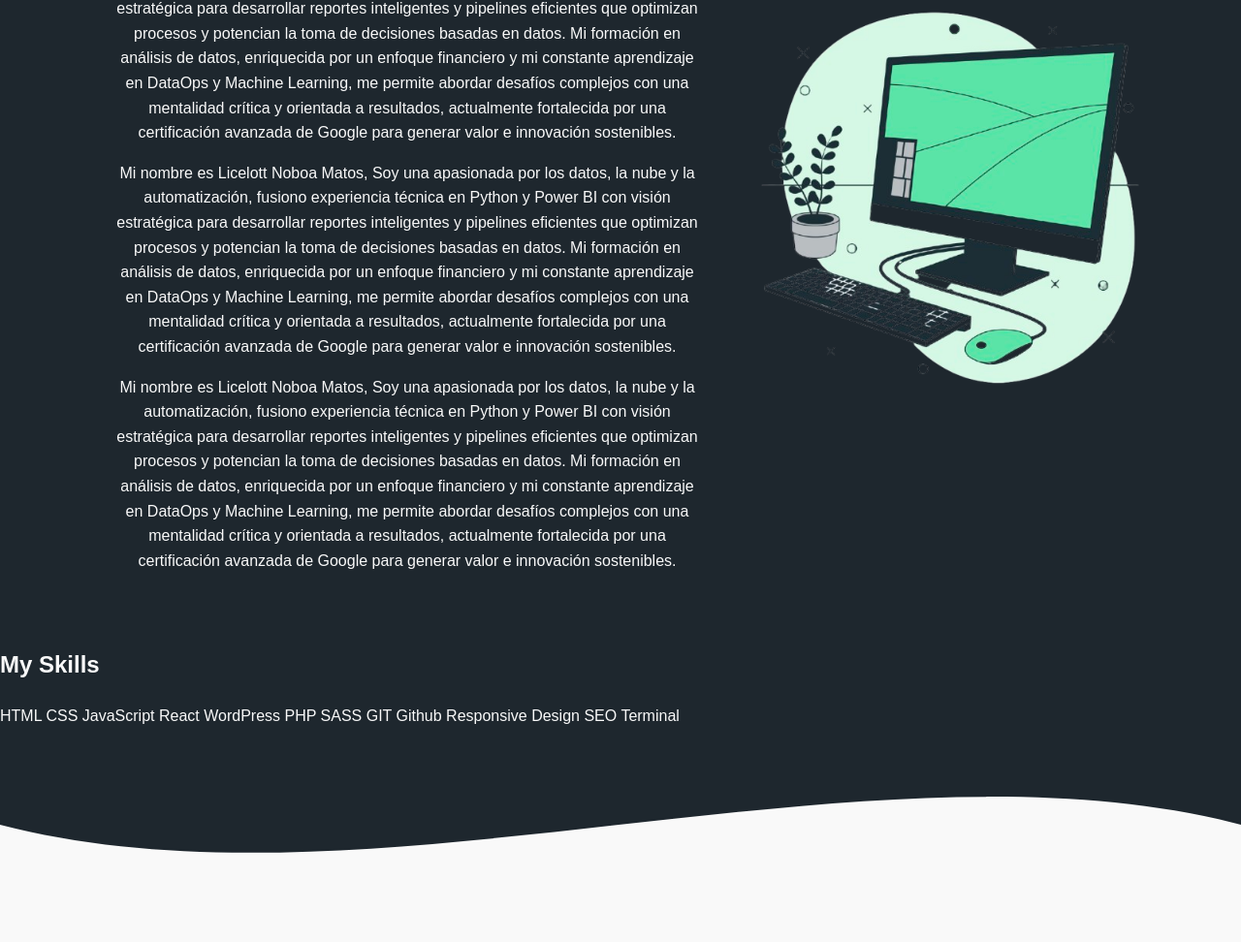
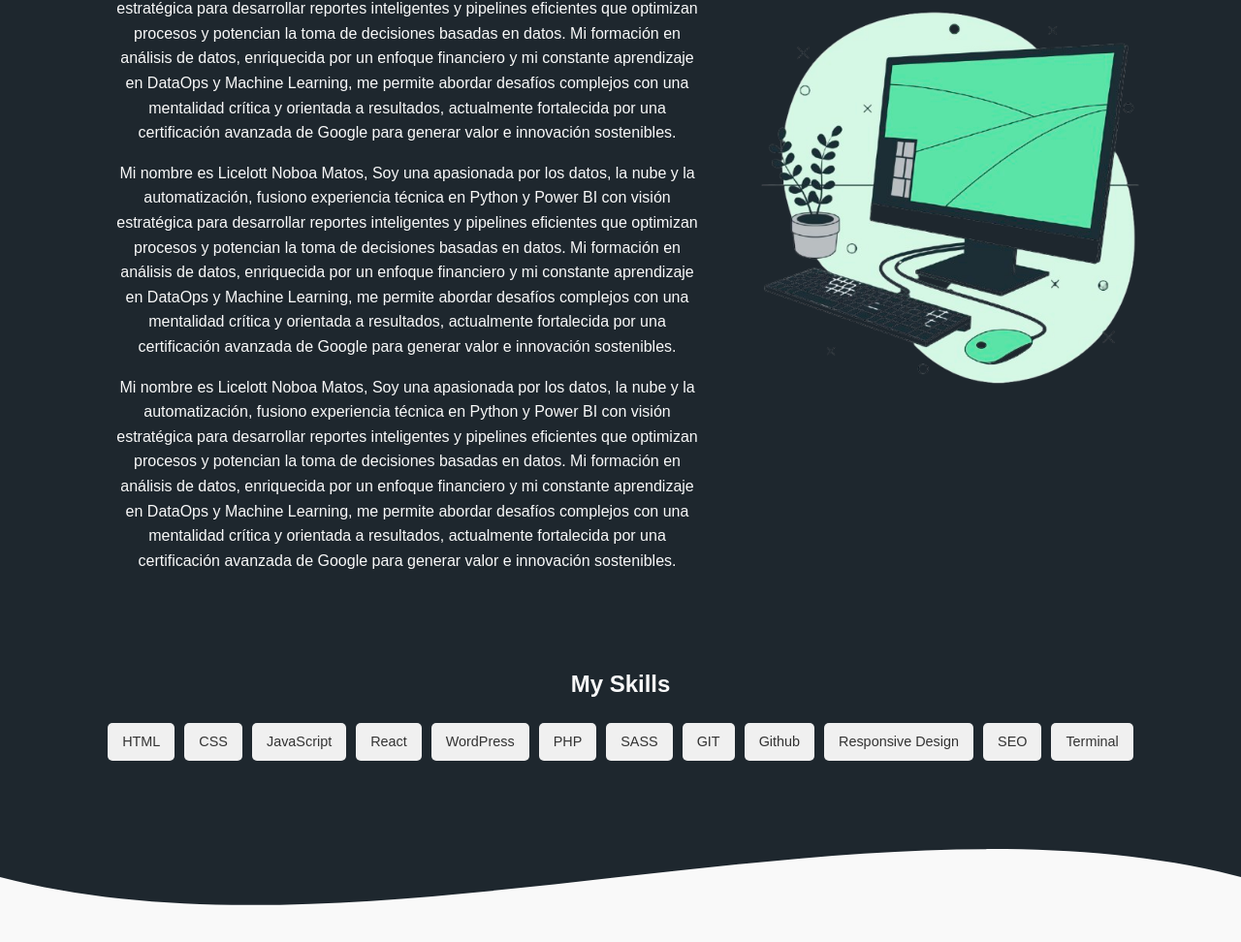
Before and after one commit to LicelottNM/portafolio_Licelott, a plain HTML site: page index.html in a window 1280 px wide. Shown: the part 242-1214 px from the top of the page at 97% size. Drawn offline with Linux system fonts and the light colour scheme.

Commit message:
Update style.css

```diff
--- a/style.css
+++ b/style.css
@@ -36,6 +36,27 @@ body {
   width: 100%;
   height: auto;
   display: block; /* Evita espacio extra debajo de la imagen */
+}
+
+.skills-container {
+    padding: 20px; /* Espacio alrededor del contenedor */
+    text-align: center; /* Centrar el título y la lista de habilidades */
+}
+
+.skills-list {
+    display: flex; /* Colocar los elementos en una fila */
+    flex-wrap: wrap; /* Pasar a la siguiente línea si no hay suficiente espacio */
+    justify-content: center; /* Centrar los elementos horizontalmente */
+    gap: 10px; /* Espacio entre los cuadros de habilidad */
+    margin-top: 15px; /* Espacio entre el título y la lista */
+}
+
+.skill {
+    background-color: #f0f0f0; /* Color de fondo de los cuadros */
+    color: #333; /* Color del texto */
+    padding: 8px 15px; /* Espacio dentro de los cuadros */
+    border-radius: 5px; /* Bordes redondeados */
+    font-size: 0.9em; /* Tamaño de la fuente */
 }
 
 .wave-bottom {
```
